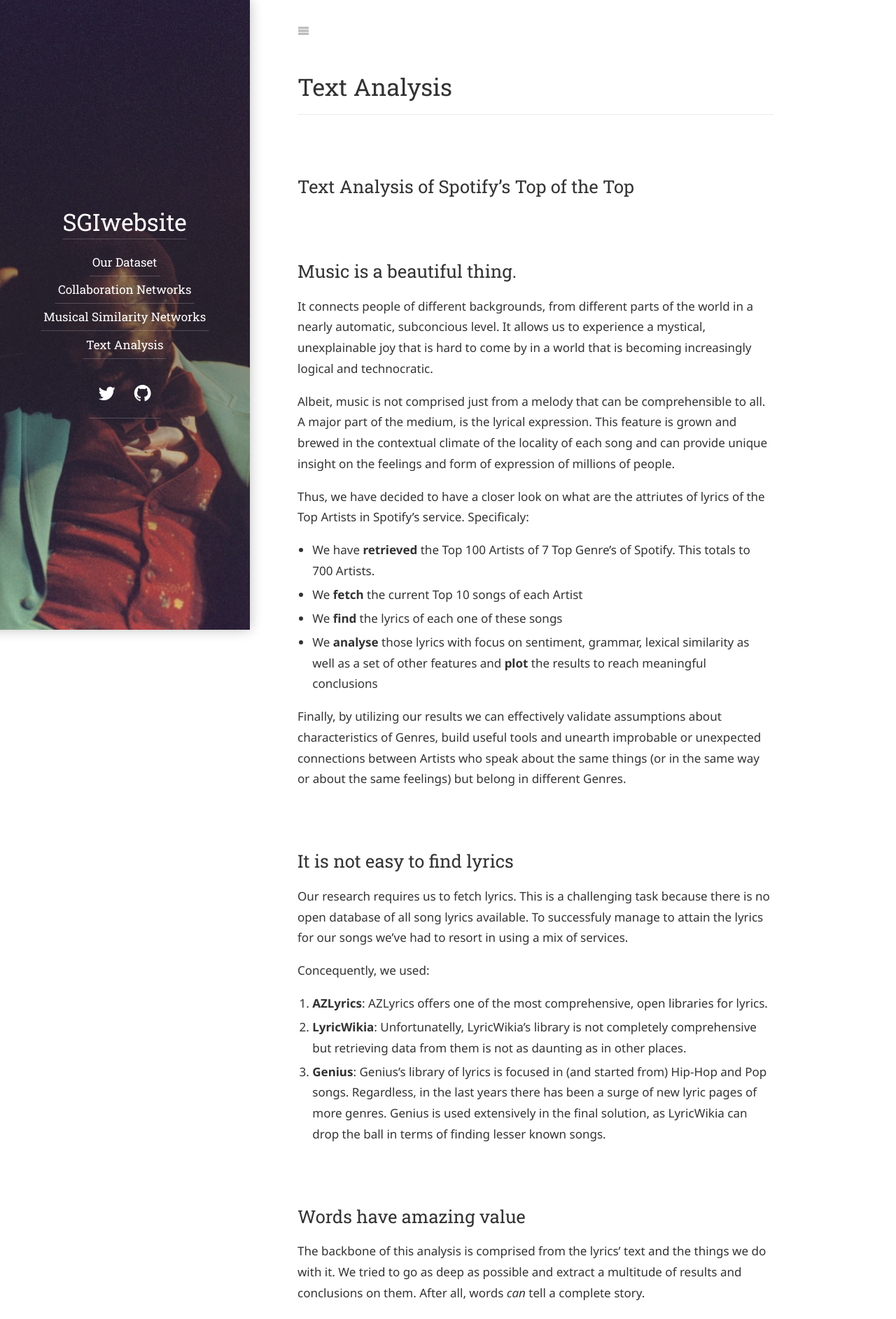
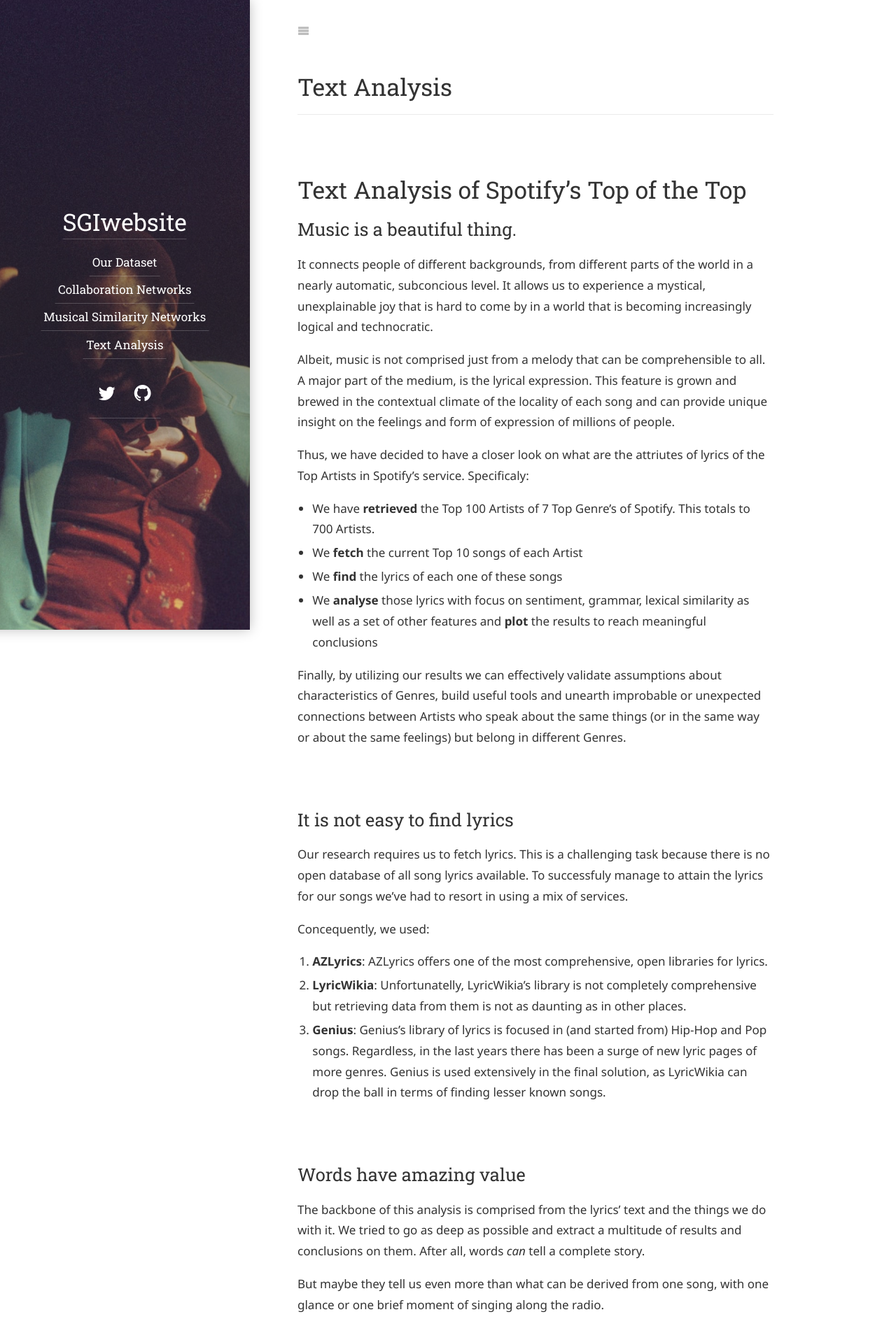
Before and after one commit to panosfilianos/SGIwebsite, a Jekyll site: the page built from text_analysis.md, in a window 1280 px wide. Shown: the top 1885 px of the page at 70% size. Built offline with Jekyll 4.4.1, drawn with Linux system fonts in a browser that asks for light colours; some web fonts are replaced.

```diff
--- a/text_analysis.md
+++ b/text_analysis.md
@@ -4,8 +4,7 @@ order: 4
 layout: research
 title: Text Analysis
 ---
-
-## Text Analysis of Spotify's Top of the Top
+# Text Analysis of Spotify's Top of the Top
 ## Music is a beautiful thing.
 It connects people of different backgrounds, from different parts of the world in a nearly automatic, subconcious level. It allows us to experience a mystical, unexplainable joy that is hard to come by in a world that is becoming increasingly logical and technocratic.
 
@@ -42,7 +41,7 @@ We analysed lyrics on the basis of being members in specific genres but also as
 - An analysis on the brands mentioned, divided by their sector
 
 ## Feelings of Love and Hate
-#### Inside Spotify's Top of the Top
+### Inside Spotify's Top of the Top
 Each word can have a certain sentiment value. This is assigned by asking a lot of people how they would rate that song sentimentally from 0 to 10 (0 being really sad and 10 being the happiest). All results for all words are kept into datasets.
 We utilized three datasets/libraries to derive the sentimet results of the full corpus of lyrics:
     - Hedonometer sentiment (based on this [article](https://journals.plos.org/plosone/article?id=10.1371/journal.pone.0026752#s1))
@@ -58,7 +57,7 @@ Through this plot we can derive some interesting results:
 - The most __sentimentaly versatile__ genres are both __Blues__ and __Soul__: Both genres have a strong representation through their artists on the whole of the presented spectrum
 
 ## Listening to all songs at once
-#### Most Frequent Terms and TF-IDF
+### Most Frequent Terms and TF-IDF
 In this section we essentialy tried to validate an assumption:
 > Songs, after all, are not that different. If you hear a song that belongs to a genre, it's like you've listened to the whole of it.
 
@@ -145,14 +144,14 @@ A few interesting insights can be offered through the representation above:
 - Secondly, we see that Country, Soul, Rock and Indie have similar words per song.  We indentify Indie's mean to be a little higher, since Indie is an umbrella term that refers more to the way the music is released than the actual content. Thus, inside Indie one can find music of multiple genres which includes Indie Hip-Hop. As we see Hip-Hop is inherently wordy and thus the small increase in Indie.
 
 ## New words for me
-#### Lexical wealth
+### Lexical wealth
 We also attempted to find how lexically wealthy each genre is. To do this, we found the number of different words inside every genre:
 
 ![Imgur](https://i.imgur.com/ymjmTEE.png){:class="img-responsive"}
 
 We see that the results largely correlates with the 'Average Number of words per song per genre' presented above. Hip-Hop is the most lexical diverse, where blues is the least diverse.
 ## Count (on) my words
-#### How are words distributed in songs of a genre?
+### How are words distributed in songs of a genre?
 This time we focus on a __word count distribution__ per song, presented by genre:
 
 ![Imgur](https://i.imgur.com/dDtynpD.png){:class="img-responsive"}
```
